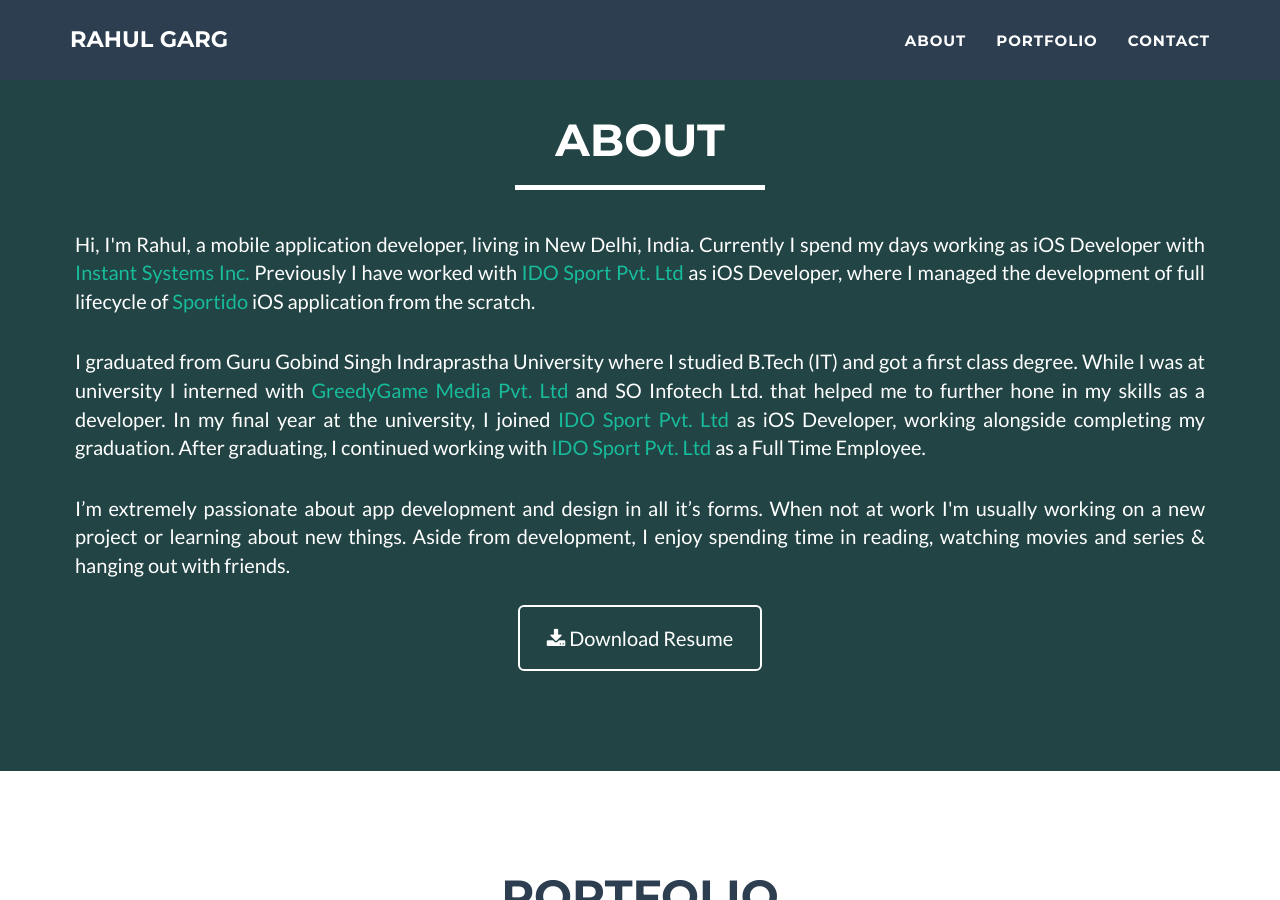
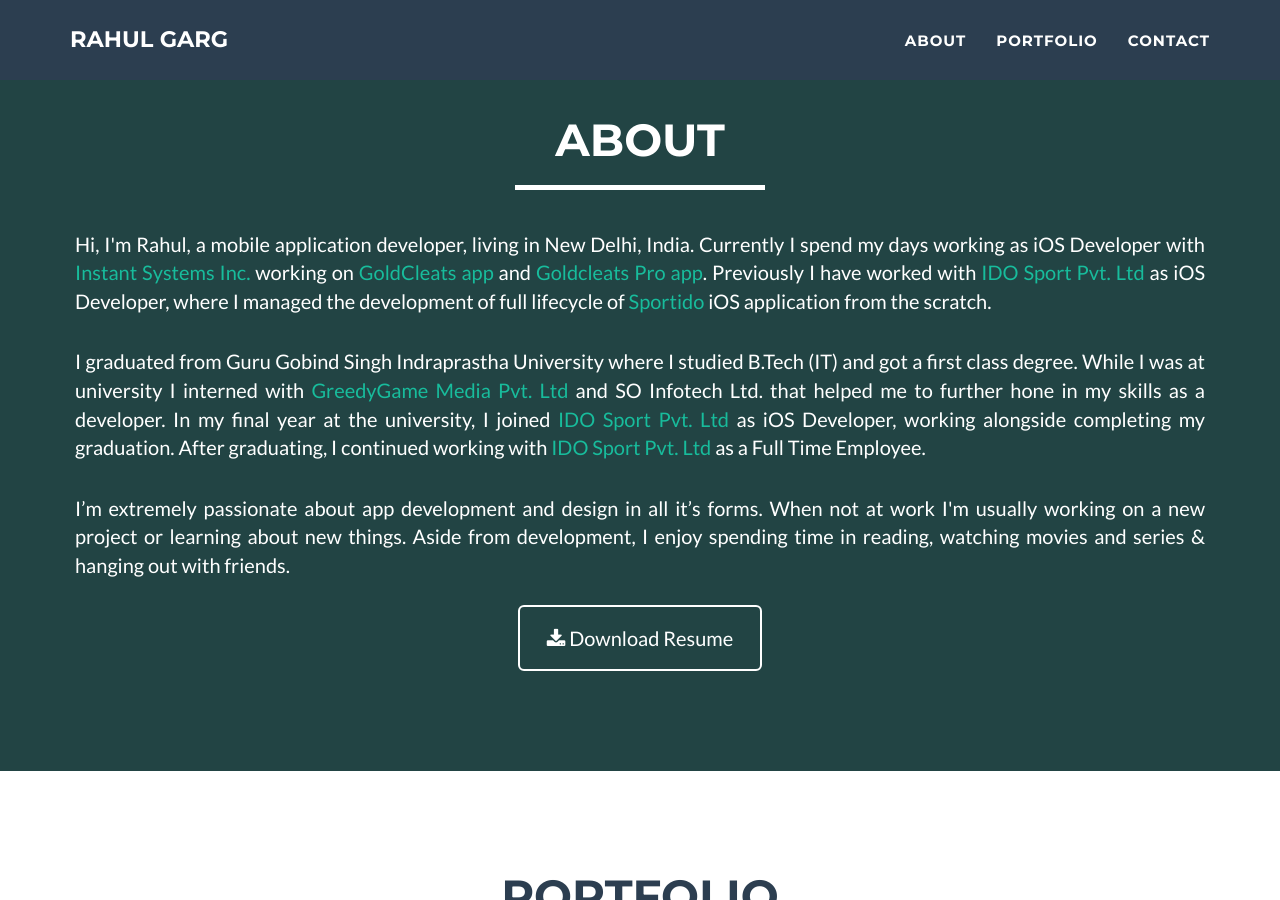
Before and after one commit to rahulgarg12/rahulgarg12.github.io, a Jekyll site: the page built from _posts/2014-07-18-project-1 copy 2.markdown, in a window 1280 px wide and 900 px high, scrolled down 509 px. Built offline with Jekyll 4.4.1, drawn with Linux system fonts in a browser that asks for light colours.

```diff
--- a/_includes/about.html
+++ b/_includes/about.html
@@ -8,7 +8,7 @@
                 </div>
             </div>
             <div class="row text-justify left5 right5">
-                <p>Hi, I'm Rahul, a mobile application developer, living in New Delhi, India. Currently I spend my days working as iOS Developer with <a href="http://in.instantsys.com">Instant Systems Inc.</a> Previously I have worked with <a href="http://sportido.com">IDO Sport Pvt. Ltd</a> as iOS Developer, where I managed the development of full lifecycle of <a href="https://itunes.apple.com/in/app/sportido-find-players-and-places-to-play-sports/id1116512491?mt=8">Sportido</a> iOS application from the scratch.</p>
+                <p>Hi, I'm Rahul, a mobile application developer, living in New Delhi, India. Currently I spend my days working as iOS Developer with <a href="http://in.instantsys.com">Instant Systems Inc.</a> working on <a href="https://itunes.apple.com/us/app/goldcleats-player-app/id1134964817?mt=8">GoldCleats app</a> and <a href="https://itunes.apple.com/us/app/goldcleats-pro-app/id1326007717?mt=8">Goldcleats Pro app</a>. Previously I have worked with <a href="http://sportido.com">IDO Sport Pvt. Ltd</a> as iOS Developer, where I managed the development of full lifecycle of <a href="https://itunes.apple.com/in/app/sportido-find-players-and-places-to-play-sports/id1116512491?mt=8">Sportido</a> iOS application from the scratch.</p>
                 <br/>
                 <p>I graduated from Guru Gobind Singh Indraprastha University where I studied B.Tech (IT) and got a first class degree. While I was at university I interned with <a href="http://www.greedygame.com">GreedyGame Media Pvt. Ltd</a> and SO Infotech Ltd. that helped me to further hone in my skills as a developer. In my final year at the university, I joined <a href="http://sportido.com">IDO Sport Pvt. Ltd</a> as iOS Developer, working alongside completing my graduation. After graduating, I continued working with <a href="http://sportido.com">IDO Sport Pvt. Ltd</a> as a Full Time Employee.</p>
                 <br/>
```
Also changed, not shown: _posts/2014-07-19-project.markdown (added, +12 -0 lines), _posts/2014-07-20-project.markdown (added, +12 -0 lines), _posts/2014-07-18-project-1 copy 2.markdown (renamed from _posts/2014-07-18-project-1.markdown), img/portfolio/chitchat.png, img/portfolio/golcleats_player.png (added), img/portfolio/golcleats_pro.png (added), 1 other file.
